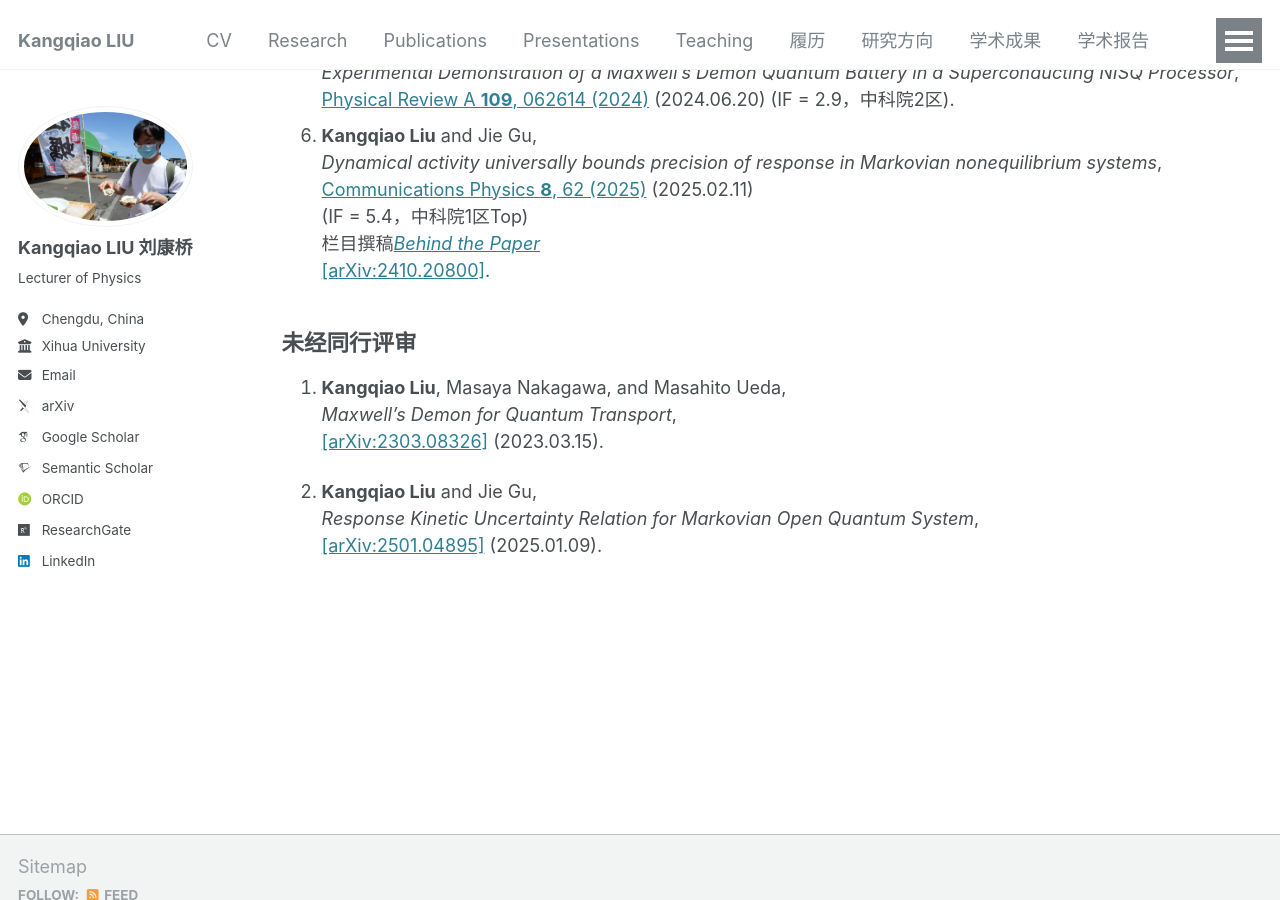
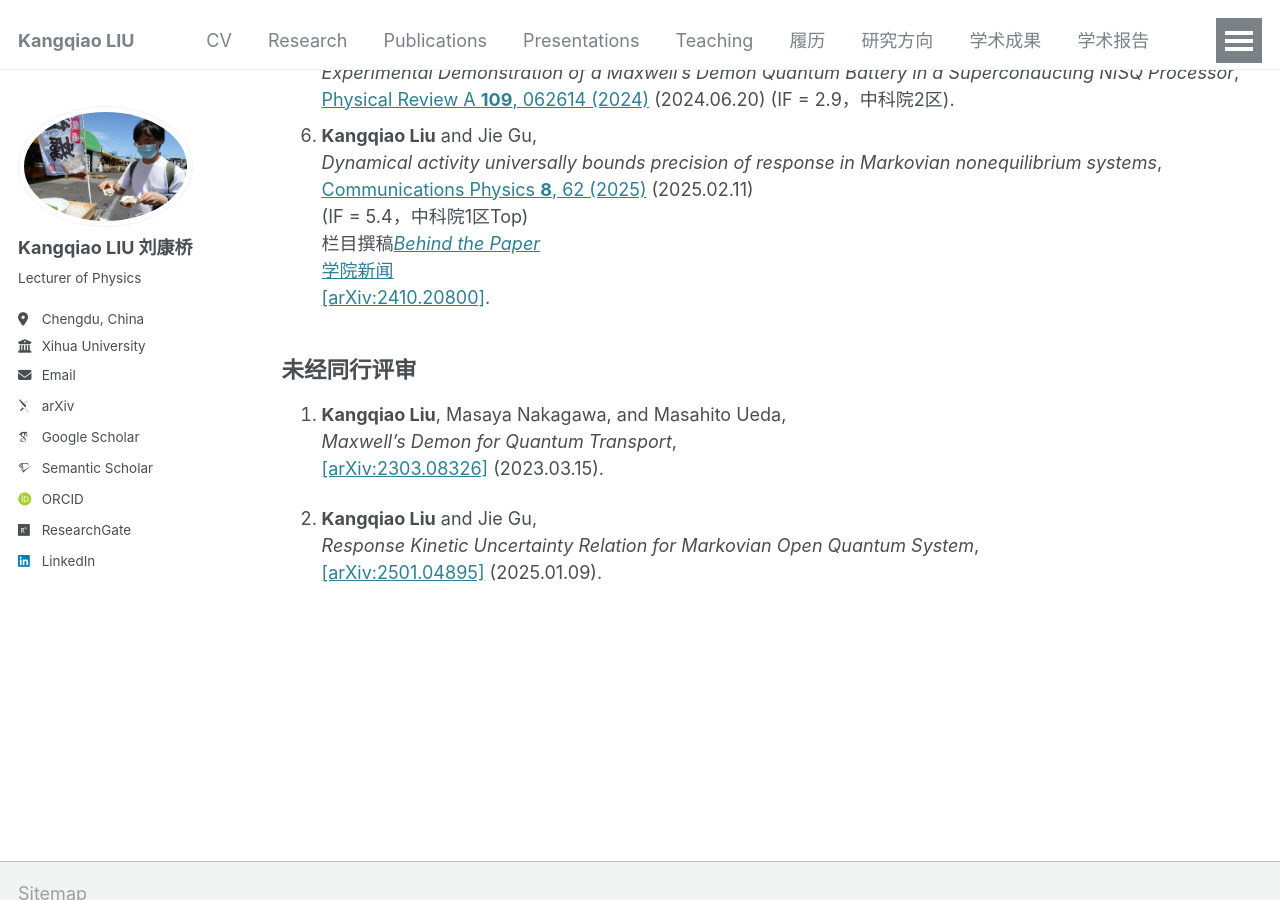
Before and after one commit to KangqiaoLiu/KangqiaoLiu.github.io, a Jekyll site: the page built from _pages/publications_zh.md, in a window 1280 px wide and 900 px high, scrolled down 1060 px. Built offline with Jekyll 4.4.1, drawn with Linux system fonts in a browser that asks for light colours; some web fonts are replaced.

Commit message:
Update publications_zh.md

```diff
--- a/_pages/publications_zh.md
+++ b/_pages/publications_zh.md
@@ -48,6 +48,7 @@ redirect_from:
    [Communications Physics **8**, 62 (2025)](https://www.nature.com/articles/s42005-025-01982-w) (2025.02.11)<br />
    (IF = 5.4，中科院1区Top)<br />
    栏目撰稿[*Behind the Paper*](https://go.nature.com/3WYFOSp)<br />
+   [学院新闻](https://lxy.xhu.edu.cn/63/95/c575a222101/page.htm)<br />
   [[arXiv:2410.20800]](https://arxiv.org/abs/2410.20800).
 
 
```
